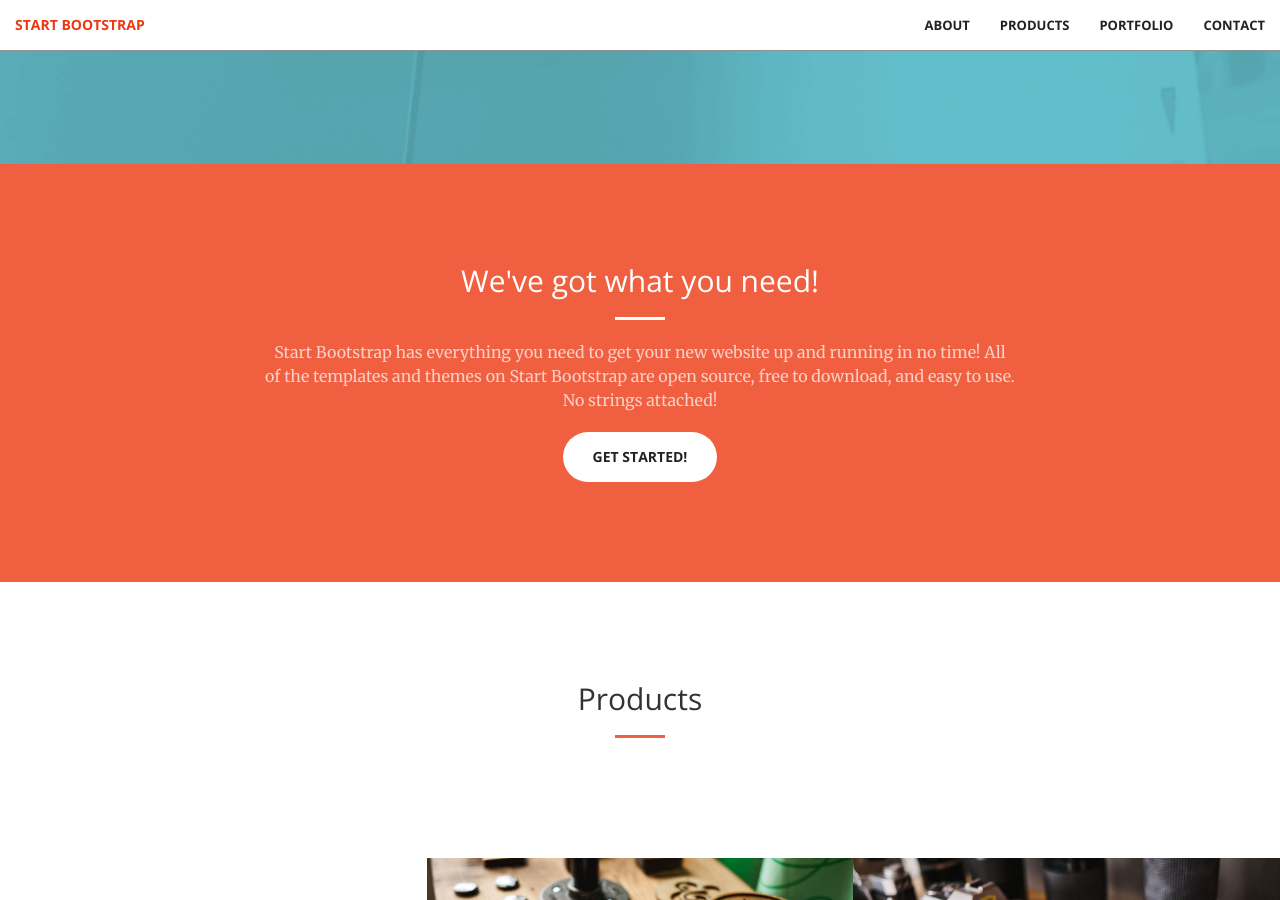
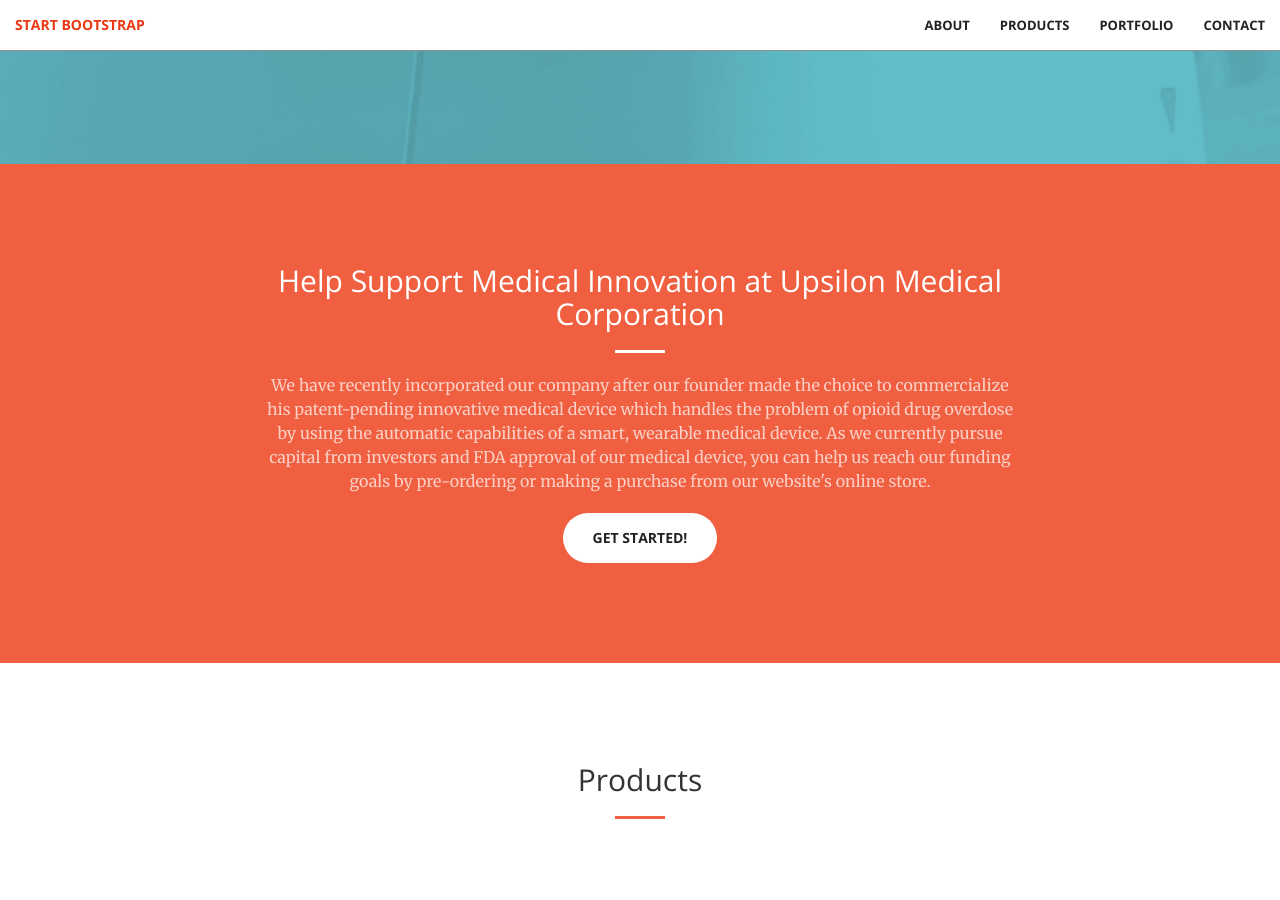
Before and after one commit to UpsilonMedicalCorporation/UpsilonMedicalCorporation.github.io, a Jekyll site: the page built from index.html, in a window 1280 px wide and 900 px high, scrolled down 736 px. Built offline with Jekyll 4.4.1, drawn with Linux system fonts in a browser that asks for light colours.

Commit message:
updated products.html and the call-to-action.html

```diff
--- a/_includes/call-to-action.html
+++ b/_includes/call-to-action.html
@@ -2,9 +2,9 @@
     <div class="container">
         <div class="row">
             <div class="col-lg-8 col-lg-offset-2 text-center">
-                <h2 class="section-heading">We've got what you need!</h2>
+                <h2 class="section-heading">Help Support Medical Innovation at Upsilon Medical Corporation</h2>
                 <hr class="light">
-                <p class="text-faded">Start Bootstrap has everything you need to get your new website up and running in no time! All of the templates and themes on Start Bootstrap are open source, free to download, and easy to use. No strings attached!</p>
+                <p class="text-faded">We have recently incorporated our company after our founder made the choice to commercialize his patent-pending innovative medical device which handles the problem of opioid drug overdose by using the automatic capabilities of a smart, wearable medical device. As we currently pursue capital from investors and FDA approval of our medical device, you can help us reach our funding goals by pre-ordering or making a purchase from our website's online store.</p>
                 <a href="#" class="btn btn-default btn-xl">Get Started!</a>
             </div>
         </div>
--- a/_includes/portfolio.html
+++ b/_includes/portfolio.html
@@ -7,10 +7,10 @@
                     <div class="portfolio-box-caption">
                         <div class="portfolio-box-caption-content">
                             <div class="project-category text-faded">
-                                Category
+                                Pre-Order
                             </div>
                             <div class="project-name">
-                                Project Name
+                                OOPS Device
                             </div>
                         </div>
                     </div>
@@ -22,10 +22,10 @@
                     <div class="portfolio-box-caption">
                         <div class="portfolio-box-caption-content">
                             <div class="project-category text-faded">
-                                Category
+                                Purchase
                             </div>
                             <div class="project-name">
-                                Project Name
+                                T-Shirt with Company Logo
                             </div>
                         </div>
                     </div>
@@ -37,10 +37,10 @@
                     <div class="portfolio-box-caption">
                         <div class="portfolio-box-caption-content">
                             <div class="project-category text-faded">
-                                Category
+                                Purchase
                             </div>
                             <div class="project-name">
-                                Project Name
+                                Donation to our cause
                             </div>
                         </div>
                     </div>
--- a/_includes/products.html
+++ b/_includes/products.html
@@ -1,3 +1,4 @@
+<!-- Products Title -->
 <section id="products">
     <div class="container">
         <div class="row">
@@ -7,36 +8,101 @@
             </div>
         </div>
     </div>
-    <!-- div class="container">
-        <div class="row">
-            <div class="col-lg-3 col-md-6 text-center">
-                <div class="service-box">
-                    <i class="fa fa-4x fa-diamond wow bounceIn text-primary"></i>
-                    <h3>Sturdy Templates</h3>
-                    <p class="text-muted">Our templates are updated regularly so they don't break.</p>
-                </div>
+</section>
+<!-- Product Views Portfolio -->
+<section class="no-padding" id="portfolio">
+    <div class="container-fluid">
+        <div class="row no-gutter">
+            <div class="col-lg-4 col-sm-6">
+                <a href="#" class="portfolio-box">
+                    <img src="img/portfolio/1.jpg" class="img-responsive" alt="">
+                    <div class="portfolio-box-caption">
+                        <div class="portfolio-box-caption-content">
+                            <div class="project-category text-faded">
+                                Pre-Order
+                            </div>
+                            <div class="project-name">
+                                OOPS Device
+                            </div>
+                        </div>
+                    </div>
+                </a>
             </div>
-            <div class="col-lg-3 col-md-6 text-center">
-                <div class="service-box">
-                    <i class="fa fa-4x fa-paper-plane wow bounceIn text-primary" data-wow-delay=".1s"></i>
-                    <h3>Ready to Ship</h3>
-                    <p class="text-muted">You can use this theme as is, or you can make changes!</p>
-                </div>
+            <div class="col-lg-4 col-sm-6">
+                <a href="#" class="portfolio-box">
+                    <img src="img/portfolio/2.jpg" class="img-responsive" alt="">
+                    <div class="portfolio-box-caption">
+                        <div class="portfolio-box-caption-content">
+                            <div class="project-category text-faded">
+                                Purchase
+                            </div>
+                            <div class="project-name">
+                                T-Shirt with Company Logo
+                            </div>
+                        </div>
+                    </div>
+                </a>
             </div>
-            <div class="col-lg-3 col-md-6 text-center">
-                <div class="service-box">
-                    <i class="fa fa-4x fa-newspaper-o wow bounceIn text-primary" data-wow-delay=".2s"></i>
-                    <h3>Up to Date</h3>
-                    <p class="text-muted">We update dependencies to keep things fresh.</p>
-                </div>
+            <div class="col-lg-4 col-sm-6">
+                <a href="#" class="portfolio-box">
+                    <img src="img/portfolio/3.jpg" class="img-responsive" alt="">
+                    <div class="portfolio-box-caption">
+                        <div class="portfolio-box-caption-content">
+                            <div class="project-category text-faded">
+                                Purchase
+                            </div>
+                            <div class="project-name">
+                                Donation to our cause
+                            </div>
+                        </div>
+                    </div>
+                </a>
             </div>
-            <div class="col-lg-3 col-md-6 text-center">
-                <div class="service-box">
-                    <i class="fa fa-4x fa-heart wow bounceIn text-primary" data-wow-delay=".3s"></i>
-                    <h3>Made with Love</h3>
-                    <p class="text-muted">You have to make your websites with love these days!</p>
-                </div>
+            <div class="col-lg-4 col-sm-6">
+                <a href="#" class="portfolio-box">
+                    <img src="img/portfolio/4.jpg" class="img-responsive" alt="">
+                    <div class="portfolio-box-caption">
+                        <div class="portfolio-box-caption-content">
+                            <div class="project-category text-faded">
+                                Category
+                            </div>
+                            <div class="project-name">
+                                Project Name
+                            </div>
+                        </div>
+                    </div>
+                </a>
+            </div>
+            <div class="col-lg-4 col-sm-6">
+                <a href="#" class="portfolio-box">
+                    <img src="img/portfolio/5.jpg" class="img-responsive" alt="">
+                    <div class="portfolio-box-caption">
+                        <div class="portfolio-box-caption-content">
+                            <div class="project-category text-faded">
+                                Category
+                            </div>
+                            <div class="project-name">
+                                Project Name
+                            </div>
+                        </div>
+                    </div>
+                </a>
+            </div>
+            <div class="col-lg-4 col-sm-6">
+                <a href="#" class="portfolio-box">
+                    <img src="img/portfolio/6.jpg" class="img-responsive" alt="">
+                    <div class="portfolio-box-caption">
+                        <div class="portfolio-box-caption-content">
+                            <div class="project-category text-faded">
+                                Category
+                            </div>
+                            <div class="project-name">
+                                Project Name
+                            </div>
+                        </div>
+                    </div>
+                </a>
             </div>
         </div>
-    </div-->
+    </div>
 </section>
```
